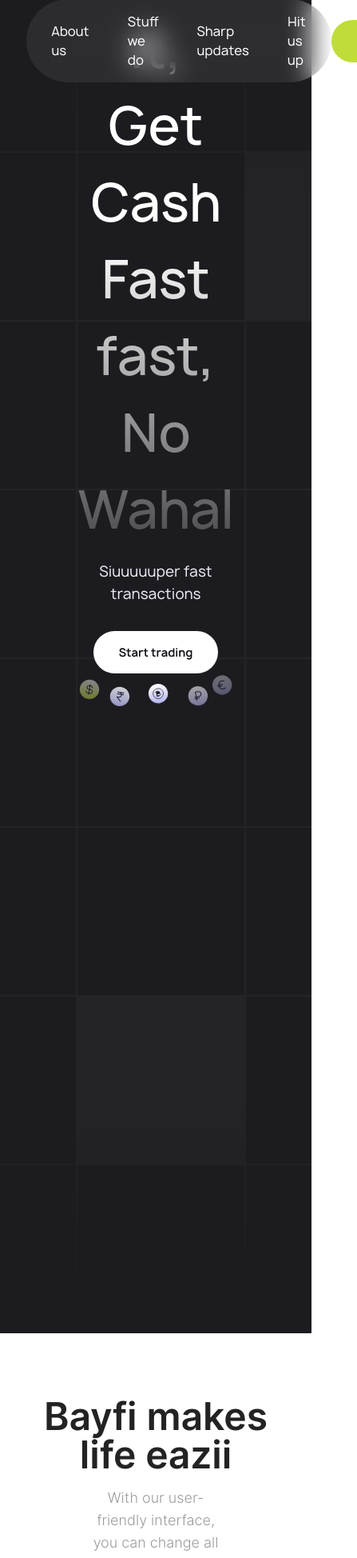
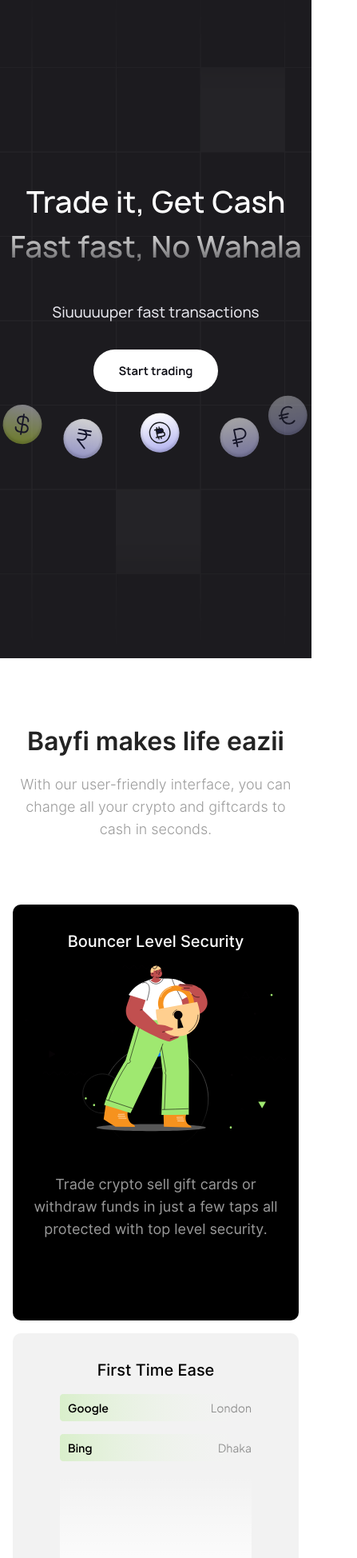
Before and after one commit to oluwaferanmi12/bayfi-fe, a Next.js app: page / in a window 390 px wide. Shown: the part 21-1969 px from the top of the page at 80% size, 447 px wide, since content can reach past the window. Built offline with nearby package versions, Linux system fonts and the light colour scheme; what @ant-design/nextjs-registry would draw is missing.

Commit message:
new-fxiex

```diff
--- a/src/components/UIs/landing/feature-section.tsx
+++ b/src/components/UIs/landing/feature-section.tsx
@@ -43,7 +43,11 @@ export const FeatureSection = () => {
     <section className="bg-black">
       <GeneralLandingPageWrapper>
         <Row className="my-20">
-          <Col xs={12} className="border-r border-[rgba(255,255,255,0.2)]">
+          <Col
+            xs={24}
+            lg={12}
+            className="border-r border-[rgba(255,255,255,0.2)]"
+          >
             <RevealOnScroll delay={3}>
               <h3>
                 <span className="rounded-full font-jakarta-semibold text-white border border-[#9FE870] py-2 px-4">
@@ -75,7 +79,7 @@ export const FeatureSection = () => {
               </div>
             </RevealOnScroll>
           </Col>
-          <Col xs={12}>
+          <Col xs={24} lg={12}>
             <div className="w-4/5 ml-auto">
               {featureArray.map((item, index) => {
                 return (
--- a/src/components/UIs/landing/hero-section.tsx
+++ b/src/components/UIs/landing/hero-section.tsx
@@ -28,16 +28,16 @@ export const HeroSection = () => {
   return (
     <section
       ref={heroRef}
-      className="relative h-[200vh] bg-[#1C1B1F] hero-bg mb-20"
+      className="relative lg:h-[200vh] bg-[#1C1B1F] hero-bg mb-20"
     >
-      <div className=" top-0 sticky h-screen flex justify-center items-center flex-col">
+      <div className="top-0 sticky h-screen flex justify-center items-center flex-col">
         <Row className="w-full" justify={"center"}>
-          <Col xs={12} className="relative flex flex-col items-center">
+          <Col xs={24} lg={12} className="relative flex flex-col items-center">
             <motion.div
               style={{ opacity: textOpacity, y: textY }}
               className="text-center text-white"
             >
-              <div className="text-[64px] relative text-white text-center font-manrope-medium">
+              <div className="lg:text-[64px] text-4xl relative mb-10 lg:mb-0 text-white text-center font-manrope-medium leading-14 lg:leading-normal">
                 <RevealOnScroll direction="up" withOpacity duration={1}>
                   <h1 className="text-center">Trade it, Get Cash</h1>
                 </RevealOnScroll>
--- a/src/components/UIs/landing/life-easy-section.tsx
+++ b/src/components/UIs/landing/life-easy-section.tsx
@@ -12,21 +12,27 @@ export const LifeEasySection = () => {
     <section>
       <GeneralLandingPageWrapper>
         <RevealOnScroll delay={0.5} direction="up">
-          <p className="text-[#232323] text-center font-inter-semibold text-5xl">
+          <p className="text-[#232323] text-center font-inter-semibold text-[32px] lg:text-5xl">
             Bayfi makes life eazii
           </p>
         </RevealOnScroll>
         <RevealOnScroll delay={1}>
-          <div className="text-[#9A9A9A] w-1/2 mx-auto text-center mt-4 font-inter-light text-lg">
+          <div className="text-[#9A9A9A] lg:w-1/2 hidden lg:block mx-auto text-center mt-4 font-inter-light text-lg">
             <p>With our user-friendly interface, you can change all</p>
             <p>your crypto and giftcards to cash in seconds.</p>
+          </div>
+          <div className="text-[#9A9A9A] lg:w-1/2  lg:hidden mx-auto text-center mt-4 font-inter-light text-lg">
+            <p>
+              With our user-friendly interface, you can change all your crypto
+              and giftcards to cash in seconds.
+            </p>
           </div>
         </RevealOnScroll>
 
         <Row gutter={24} className="my-20">
-          <Col xs={8}>
+          <Col xs={24} lg={8}>
             <RevealOnScroll duration={1} direction="right">
-              <div className="min-h-[520px] h-[520px] flex flex-col items-center w-full p-4 py-8 bg-[#000000] rounded-[10px]">
+              <div className="min-h-[520px] h-[520px] mb-4 lg:mb-0 flex flex-col items-center w-full p-4 py-8 bg-[#000000] rounded-[10px]">
                 <p className="text-white font-inter-medium text-xl text-center">
                   Bouncer Level Security
                 </p>
@@ -34,7 +40,7 @@ export const LifeEasySection = () => {
                   <Image src={bouncer} alt="" />
                 </div>
                 <div>
-                  <p className="text-lg font-inter-regular text-[#9A9A9A]">
+                  <p className="text-lg font-inter-regular text-center text-[#9A9A9A]">
                     Trade crypto sell gift cards or withdraw funds in just a few
                     taps all protected with top level security.
                   </p>
@@ -42,16 +48,16 @@ export const LifeEasySection = () => {
               </div>
             </RevealOnScroll>
           </Col>
-          <Col xs={8}>
+          <Col xs={24} lg={8}>
             <RevealOnScroll duration={0.5}>
-              <div className="min-h-[520px] h-[520px] flex flex-col items-center p-4 py-8 w-full bg-bayfi-grey-500 rounded-[10px]">
+              <div className="min-h-[520px] h-[520px] mb-4 lg:mb-0 flex flex-col items-center p-4 py-8 w-full bg-bayfi-grey-500 rounded-[10px]">
                 <p className="font-inter-medium text-xl text-black text-center">
                   First Time Ease
                 </p>
                 <div className="mt-4">
                   <Image src={firstTimeEase} alt="" />
                 </div>
-                <p className="text-lg font-inter-regular text-black mt-12">
+                <p className="text-lg font-inter-regular text-center text-black mt-12">
                   Setting up your account, eazi! Trading digital assets, eazi!
                   No need to ask for a masterclass or any format. Enjoy 24/7
                   soft transactions.
@@ -59,16 +65,16 @@ export const LifeEasySection = () => {
               </div>
             </RevealOnScroll>
           </Col>
-          <Col xs={8}>
+          <Col xs={24} lg={8}>
             <RevealOnScroll duration={1} direction="left">
-              <div className="min-h-[520px] h-[520px] flex flex-col items-center p-4 py-8 w-full bg-[#9FE870] rounded-[10px]">
+              <div className="min-h-[520px] h-[520px] mb-4 lg:mb-0 flex flex-col items-center p-4 py-8 w-full bg-[#9FE870] rounded-[10px]">
                 <p className="font-inter-medium text-xl text-black text-center">
                   Seamless Integration
                 </p>
                 <div className="mt-4">
                   <Image src={seamlessIntegration} alt="" />
                 </div>
-                <p className="text-lg font-inter-regular text-black text-justify mt-12">
+                <p className="text-lg font-inter-regular  text-black text-center mt-12">
                   Keep your wallet safe by using triple protection.
                 </p>
               </div>
--- a/src/components/nav/landing-nav.tsx
+++ b/src/components/nav/landing-nav.tsx
@@ -26,7 +26,7 @@ export const LandingNav = () => {
     }
   }, [pathName]);
   return (
-    <nav className="fixed top-0 w-full z-20">
+    <nav className="fixed top-0 w-full z-20 hidden lg:block">
       <GeneralLandingPageWrapper>
         <div className="flex items-center justify-between py-5 ">
           <Link href={"/"}>
--- a/src/components/wrappers/lading-wrapper/general-landing-wrapper.tsx
+++ b/src/components/wrappers/lading-wrapper/general-landing-wrapper.tsx
@@ -4,7 +4,7 @@ import React, { ReactNode } from "react";
 function GeneralLandingPageWrapper({ children }: { children: ReactNode }) {
   return (
     <Row justify={"center"} align={"middle"} className="w-full h-full">
-      <Col xs={20}>{children}</Col>
+      <Col xs={22} lg={20}>{children}</Col>
     </Row>
   );
 }
```
